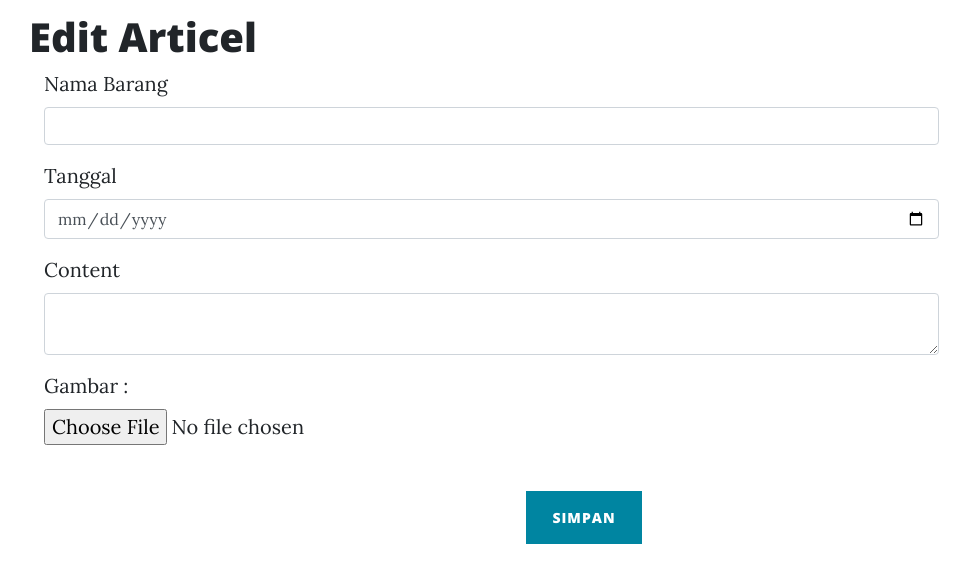
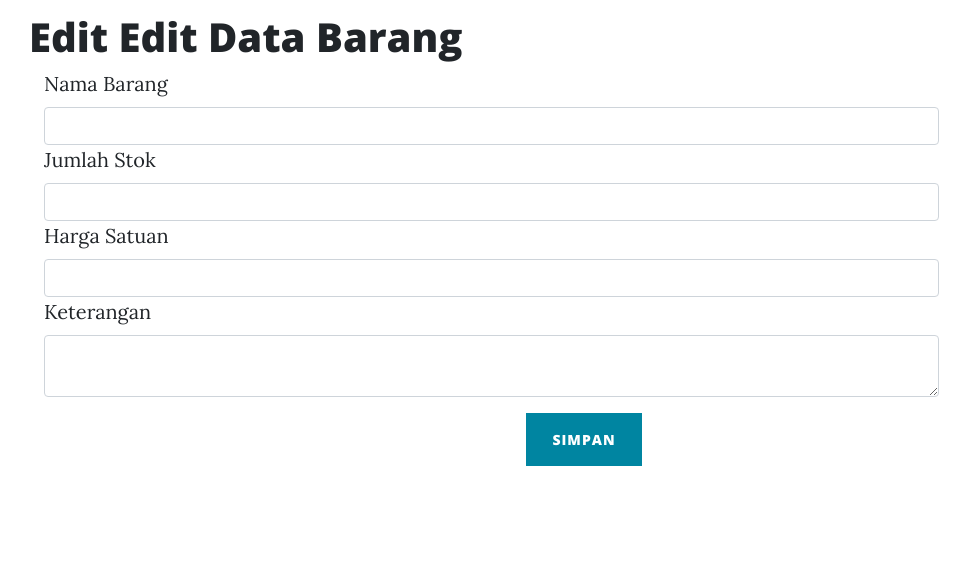
Before and after one commit to Cheizar/TUBESCI3, a CodeIgniter app: page /TUBESCI3/index.php/home/edit/1 in a window 1280 px wide. Shown: the part 77-660 px from the top of the page, without its empty margins (56-1026 px from the left). Run offline with CodeIgniter, Linux system fonts and the light colour scheme; data that the repository does not hold is empty; some libraries are stand-ins or nearby versions.

Commit message:
crud validasi barang kategori keknya ampir selesai

```diff
--- a/application/models/barang.php
+++ b/application/models/barang.php
@@ -47,7 +47,7 @@ class Barang extends CI_Model {
 			'harga_satuan' => $this->input->post('input_harga_satuan'),
 			'gambar' => $upload['file']['file_name'],
 			'keterangan' => $this->input->post('input_keterangan'),
-	       	'tanggal' => date('d-m-Y'),
+	       	'tanggal' => $this->input->post('input_tanggal'),
 		);
 
 		$this->db->insert('barang', $data);
@@ -58,9 +58,8 @@ class Barang extends CI_Model {
 		$jumlah_stok = $this->db->escape($post['jumlah_stok']);
 		$harga_satuan=$this->db->escape($post['harga_satuan']);
 		$keterangan=$this->db->escape($post['keterangan']);
-		$tanggal=$this->db->escape($post['tanggal']);
 
-		$sql = $this->db->query('UPDATE barang SET nama_barang = $nama_barang, jumlah_stok = $jumlah_stok,harga_satuan = $harga_satuan, keterangan = $keterangan, tanggal = $tanggal WHERE id_barang = '.intval($id_barang));
+		$sql = $this->db->query('UPDATE barang SET nama_barang = $nama_barang, jumlah_stok = $jumlah_stok,harga_satuan = $harga_satuan, keterangan = $keterangan WHERE id_barang = '.intval($id_barang));
 
 		return TRUE;
 
@@ -68,8 +67,13 @@ class Barang extends CI_Model {
 
 
 	public function delete($id_barang){
-		$query = $this->db->query('DELETE from barang WHERE id_barang=
-			'.$id_barang);
+		$row = $this->db->where('id_barang',$id_barang)->get('barang')->row();
+
+		$this->db->where('id_barang', $id_barang);
+
+		unlink('/img/'.$row->gambar);
+
+		$this->db->delete('barang', array('id_barang' => $id_barang));
 	}
 
 	public function create_category()
--- a/application/views/home_view.php
+++ b/application/views/home_view.php
@@ -112,14 +112,14 @@
           <td><?php echo $b->jumlah_stok; ?></td>
           <td><?php echo $b->harga_satuan; ?></td>
           <td><?php echo $b->keterangan; ?></td>
-          <td><img style='width:100px;height:150px' src="<?php echo base_url().'assets/img/'?><?php echo $b->gambar; ?>"></td>
+          <td><img style='width:100px;height:150px' src="<?php echo base_url().'/img/'?><?php echo $b->gambar; ?>"></td>
           <td><?php echo $b->tanggal; ?></td>
           <td>
-            <a href="home/edit/<?php echo $b->id_barang; ?>"  class="btn btn-primary">
+            <a style=" margin-bottom:20px" href="home/edit/<?php echo $b->id_barang; ?>"  class="btn btn-primary">
               <span class="fa fa-edit">  Edit</span>
             </a>
             <br>
-            <a href="<?php echo base_url()."home/delete/".$b->id_barang; ?> " onClick="return confirm('Apakah anda yakin ingin menghapus data ini?')"  class="btn btn-danger">
+            <a style=" margin-bottom:20px" href="<?php echo base_url()."home/delete/".$b->id_barang; ?> " onClick="return confirm('Apakah anda yakin ingin menghapus data ini?')"  class="btn btn-danger">
               <span class="fa fa-trash">  Hapus</span>
             </a>
           </td>
--- a/application/views/home_view_form.php
+++ b/application/views/home_view_form.php
@@ -60,41 +60,37 @@
     <br><br><br>
 
 	<div class="container">
-		<h1><?=$tipe?> Articel</h1>
+		<h1><?=$tipe?> Edit Data Barang</h1>
 		  <form method="post" class="form-horizontal" enctype="multipart/form-data">
 			<div class="form-group">
 				<label class="control-label col-sm-2">
 					Nama Barang
 				</label>
 				  <div class="col-sm-10">
-					<input type="text" class="form-control" name="judul_blog" value="<?=isset($default['judul_blog'])? $default['judul_blog'] : ""?>" required>
+					   <input type="text" class="form-control" name="nama_barang" value="<?=isset($default['nama_barang'])? $default['nama_barang'] : ""?>" required>
 				  </div>
-			</div>
-			<div class="form-group">
         <label class="control-label col-sm-2">
-					Tanggal
+          Jumlah Stok
         </label>
           <div class="col-sm-10">
-					<input type="date" required class="form-control" name="tanggal_blog" value="<?=isset($default['tanggal_blog'])? $default['tanggal_blog'] : ""?>">
+            <input type="text" class="form-control" name="jumlah_stok" value="<?=isset($default['jumlah_stok'])? $default['jumlah_stok'] : ""?>" required>
         </div>
+				<label class="control-label col-sm-2">
+					Harga Satuan
+				</label>
+          <div class="col-sm-10">
+            <input type="text" class="form-control" name="jumlah_stok" value="<?=isset($default['jumlah_stok'])? $default['jumlah_stok'] : ""?>" required>
           </div>
-			<div class="form-group">
         <label class="control-label col-sm-2">
-					Content
+          Keterangan
         </label>
 				  <div class="col-sm-10">
 					   <textarea name="content" class="form-control" required><?=isset($default['content'])? $default['content'] : ""?></textarea>
 				  </div>
 			</div>
-			<div class="form-group">
-		      <label class="control-label col-sm-2">Gambar :</label>
 
-		      <div class="col-sm-10">
-		        <span class="input-group-addon"><input type="file" required name="image" class="file"></span>
-		      </div><br>
-		    </div>
 			     <center>
-			<input class="btn btn-primary" type="submit" name="simpan" value="simpan">
+			           <input class="btn btn-primary" type="submit" name="simpan" value="Simpan">
 			     </center>
 		</form>
 </div>
--- a/application/views/tambah.php
+++ b/application/views/tambah.php
@@ -58,7 +58,7 @@
         <tr>
           <td>Tanggal </td>
           <td>:</td>
-          <td><input type="text" name="input_tanggal" id="date1" alt="date" class="IP_calendar" title="d/m/Y" value="<?php echo set_value('input_tanggal'); ?>"></td>
+          <td><input type="text" name="input_tanggal" class="IP_calendar" title="d/m/Y" value="<?php echo set_value('input_tanggal'); ?>"></td>
         </tr>
 
 
--- a/application/views/tampil_category.php
+++ b/application/views/tampil_category.php
@@ -90,8 +90,10 @@
                 <tr>
                   <td><?php echo $key->id_kategori ?></td>
                   <td><?php echo $key->nama_kategori ?></td>
-                  <td><a href="Category/edit/<?php echo $key->id_kategori ?>" class='btn btn-info'>Edit</a>
-                    <a href='Category/delete/<?php echo $key->id_kategori ?>' class='btn btn-sm btn-danger'>Hapus</a></td>
+                  <td>
+                    <a href="Category/edit/<?php echo $key->id_kategori ?>" class='btn btn-info'>Edit</a>
+
+                    <a href='Category/delete/<?php echo $key->id_kategori ?>' onClick="return confirm('Apakah anda yakin ingin menghapus data ini?')" class='btn btn-sm btn-danger'>Hapus</a></td>
                   </tr>
                 </tbody>
               <?php endforeach;?>
```
Also changed, not shown: img/Sheet1.jpg (deleted), img/Sheet11.jpg (deleted), img/gambar.jpg (renamed from img/gambar1.jpg), img/lg_gn-h602hlhu1.jpg (deleted), img/lg_gn-h602hlhu2.jpg (deleted), img/lg_gn-h602hlhu3.jpg (deleted), img/lg_gn-h602hlhu4.jpg (deleted). Lines whose indentation alone changed are shown as unchanged.
